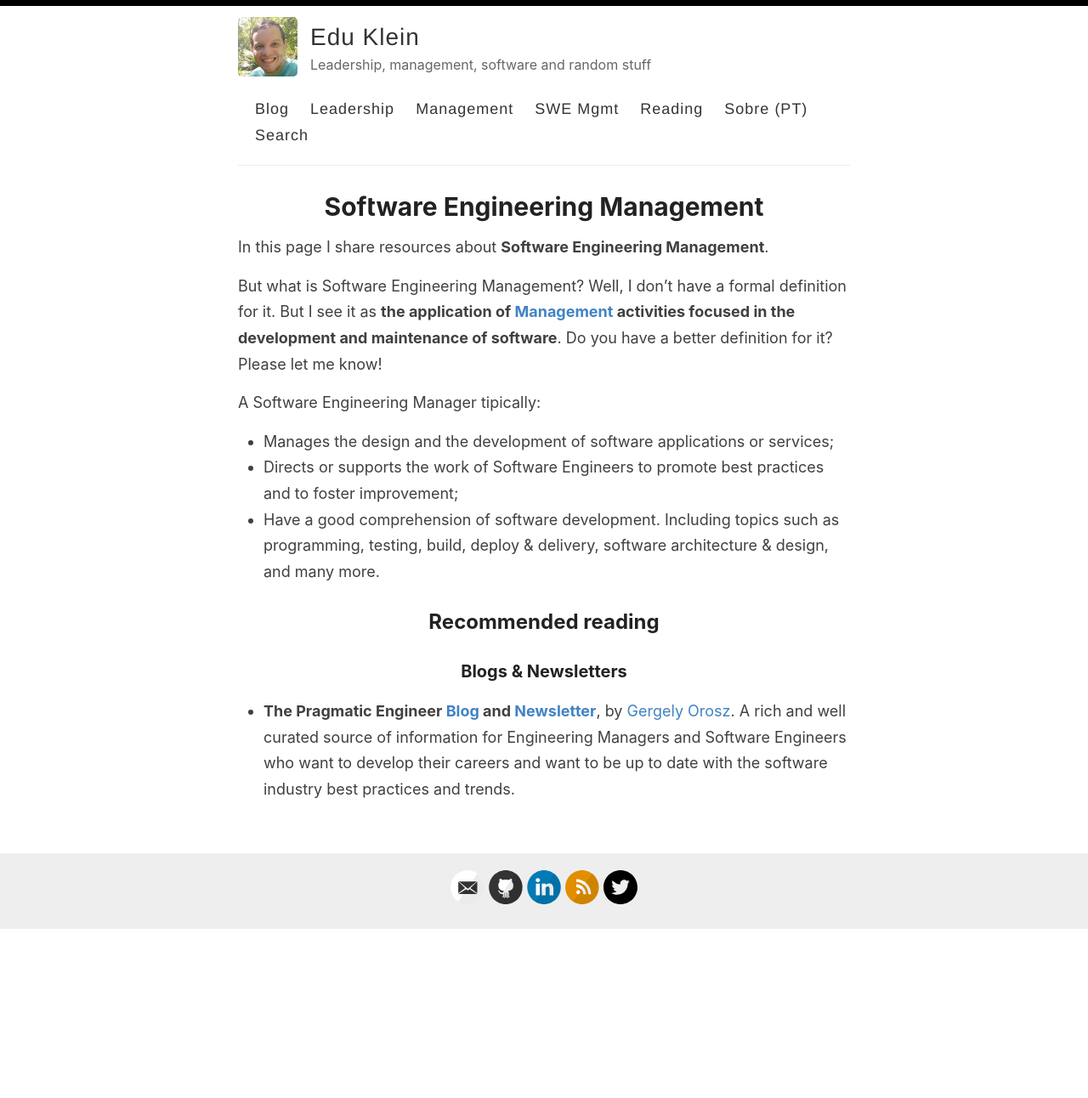
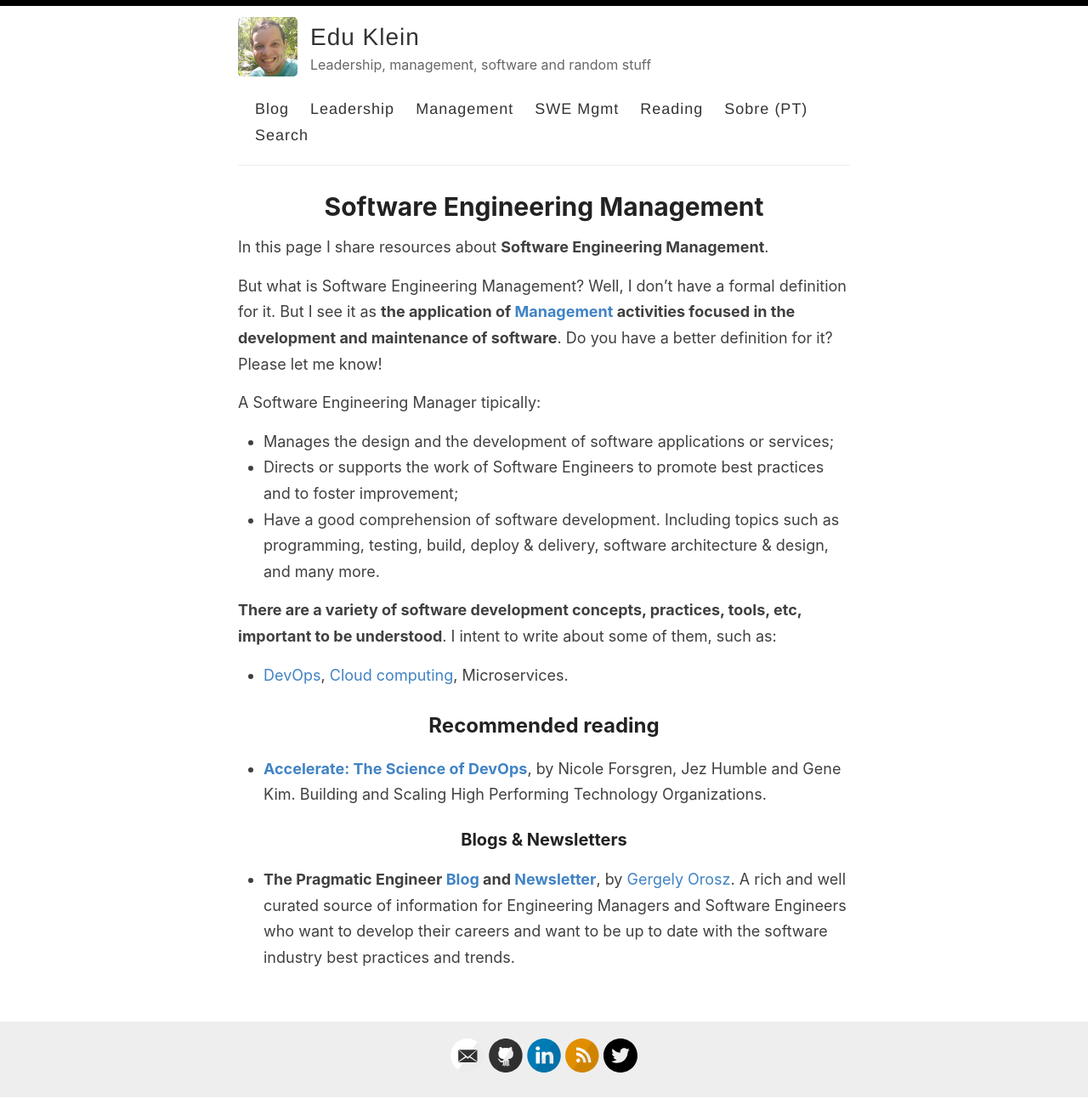
Before and after one commit to epklein/epklein.github.io, a Jekyll site: the page built from _pages/mgmt/swe/swe-management.md, in a window 1280 px wide. Shown: the whole page at 85% size. Built offline with Jekyll 4.4.1, drawn with Linux system fonts in a browser that asks for light colours; before the commit the page ends 1094 px from its top, so only the background shows below that.

Commit message:
New page: Devops

```diff
--- a/_pages/swe/swe-management.md
+++ b/_pages/mgmt/swe/swe-management.md
@@ -15,7 +15,13 @@
 - Directs or supports the work of Software Engineers to promote best practices and to foster improvement;
 - Have a good comprehension of software development. Including topics such as programming, testing, build, deploy & delivery, software architecture & design, and many more.
 
+**There are a variety of software development concepts, practices, tools, etc, important to be understood**. I intent to write about some of them, such as:
+
+- [DevOps](/swe/devops), [Cloud computing](/swe/cloud-computing), Microservices.
+
 ## Recommended reading
+
+- **[Accelerate: The Science of DevOps](https://amzn.to/3Ru6CFU)**, by Nicole Forsgren, Jez Humble and Gene Kim. Building and Scaling High Performing Technology Organizations.
 
 ### Blogs & Newsletters
 
```
Also changed, not shown: _pages/swe/devops.md (added, +26 -0 lines).
